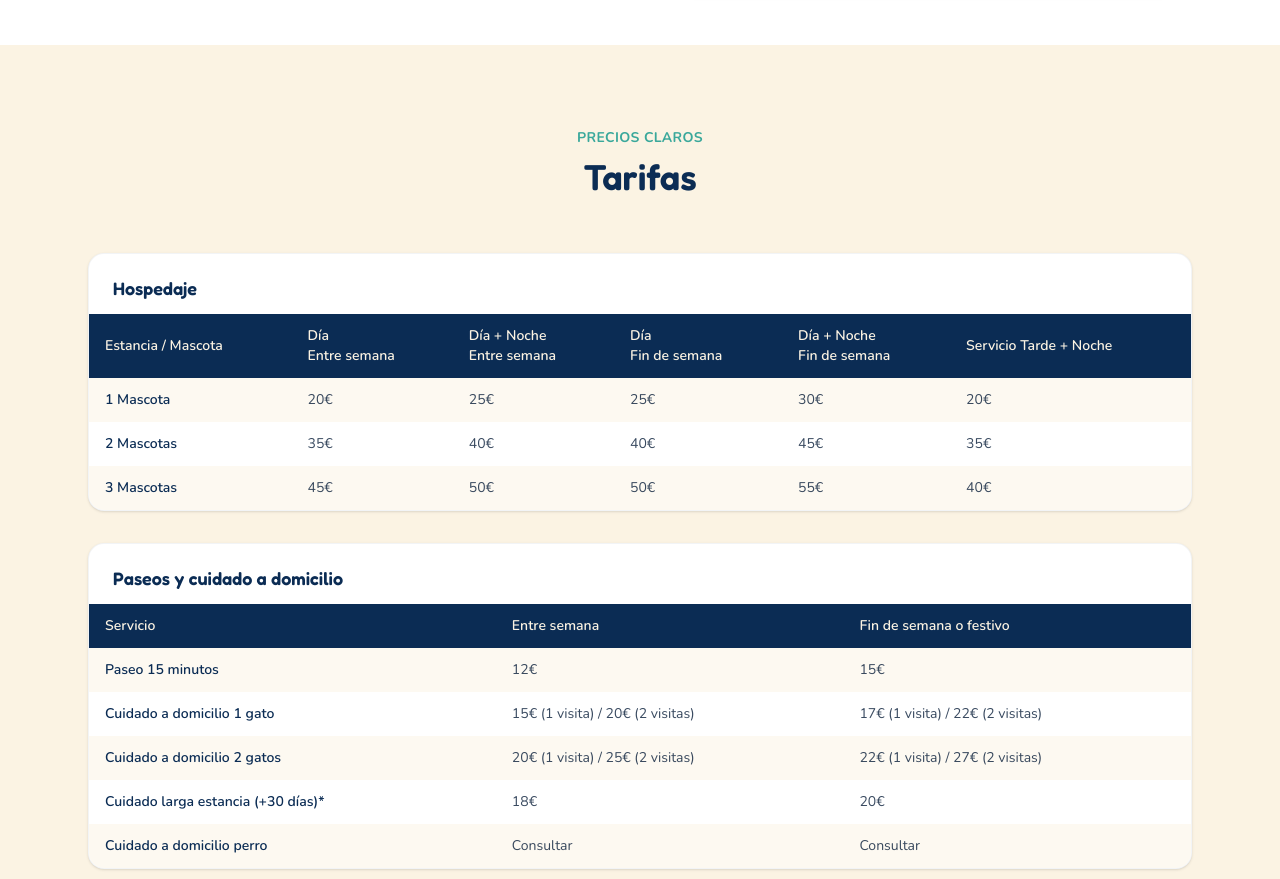
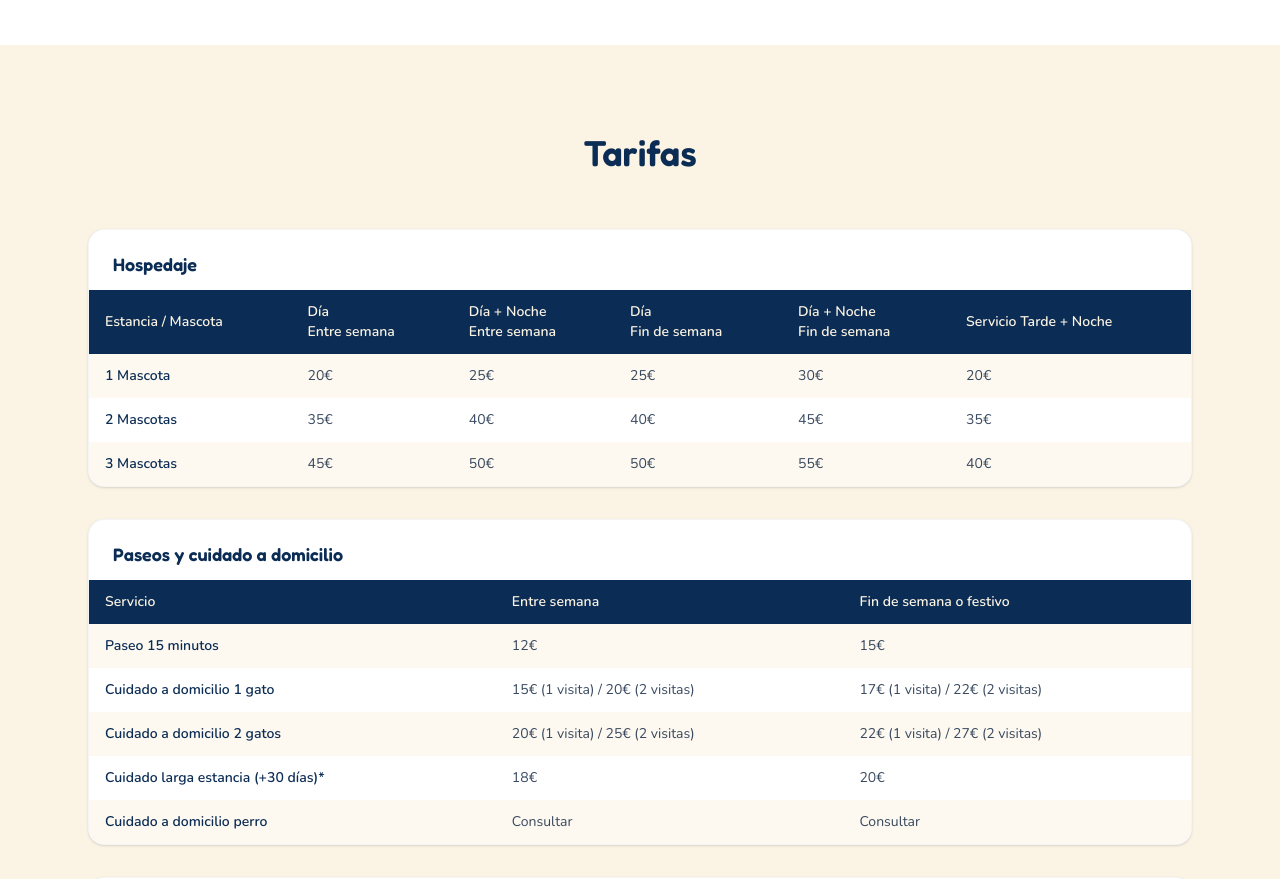
Before and after one commit to Ims2002/pet_hotel_2.0, a React (Vite) app: page / in a window 1280 px wide. Shown: the part 2300-3179 px from the top of the page. Built offline with nearby package versions, Linux system fonts and the light colour scheme; no server answers.

Commit message:
eliminar precios claros txt

```diff
--- a/src/components/Rates.jsx
+++ b/src/components/Rates.jsx
@@ -70,9 +70,6 @@ export default function Rates() {
     <section id="tarifas" className="py-20 bg-cream">
       <div className="max-w-6xl mx-auto px-6">
         <div className="text-center max-w-2xl mx-auto mb-14">
-          <span className="text-teal-dark font-bold tracking-wide uppercase text-sm">
-            Precios claros
-          </span>
           <h2 className="font-display font-semibold text-3xl sm:text-4xl text-navy mt-2">
             Tarifas
           </h2>
```
